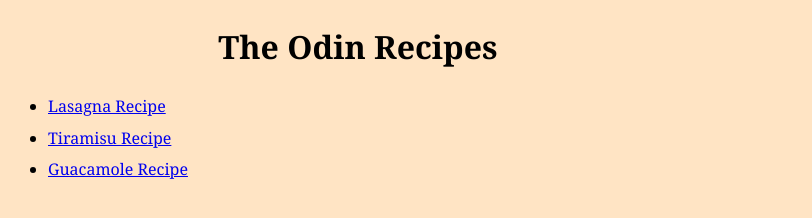
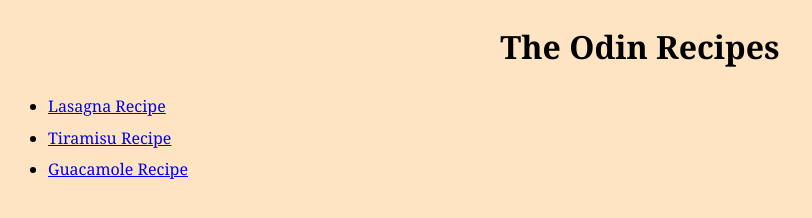
Before and after one commit to MarincaDelia/odin-recipes, a plain HTML site: page index.html in a window 1280 px wide. Shown: the whole page, without its empty margins (0-812 px from the left). Drawn offline with Linux system fonts and the light colour scheme.

Commit message:
Add auto to max-width

```diff
--- a/style.css
+++ b/style.css
@@ -6,7 +6,7 @@ body{
     font-family: Georgia, "Times New Roman", sans-serif;
     background-color: bisque;
     line-height: 1.6;
-    max-width: 700px;
+    max-width: 700px auto;
 }
 .lasagna{
     background-color: darksalmon;
```
